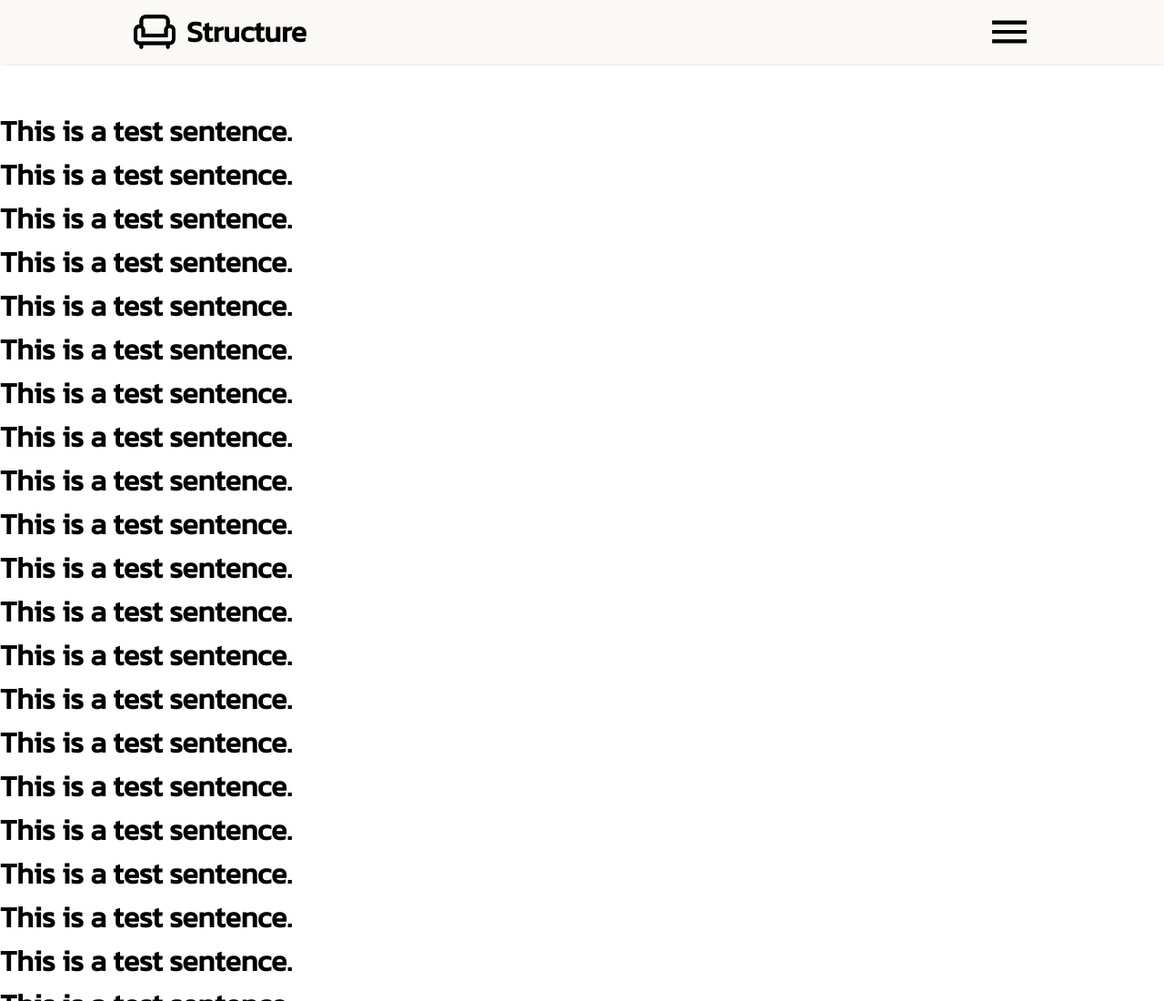
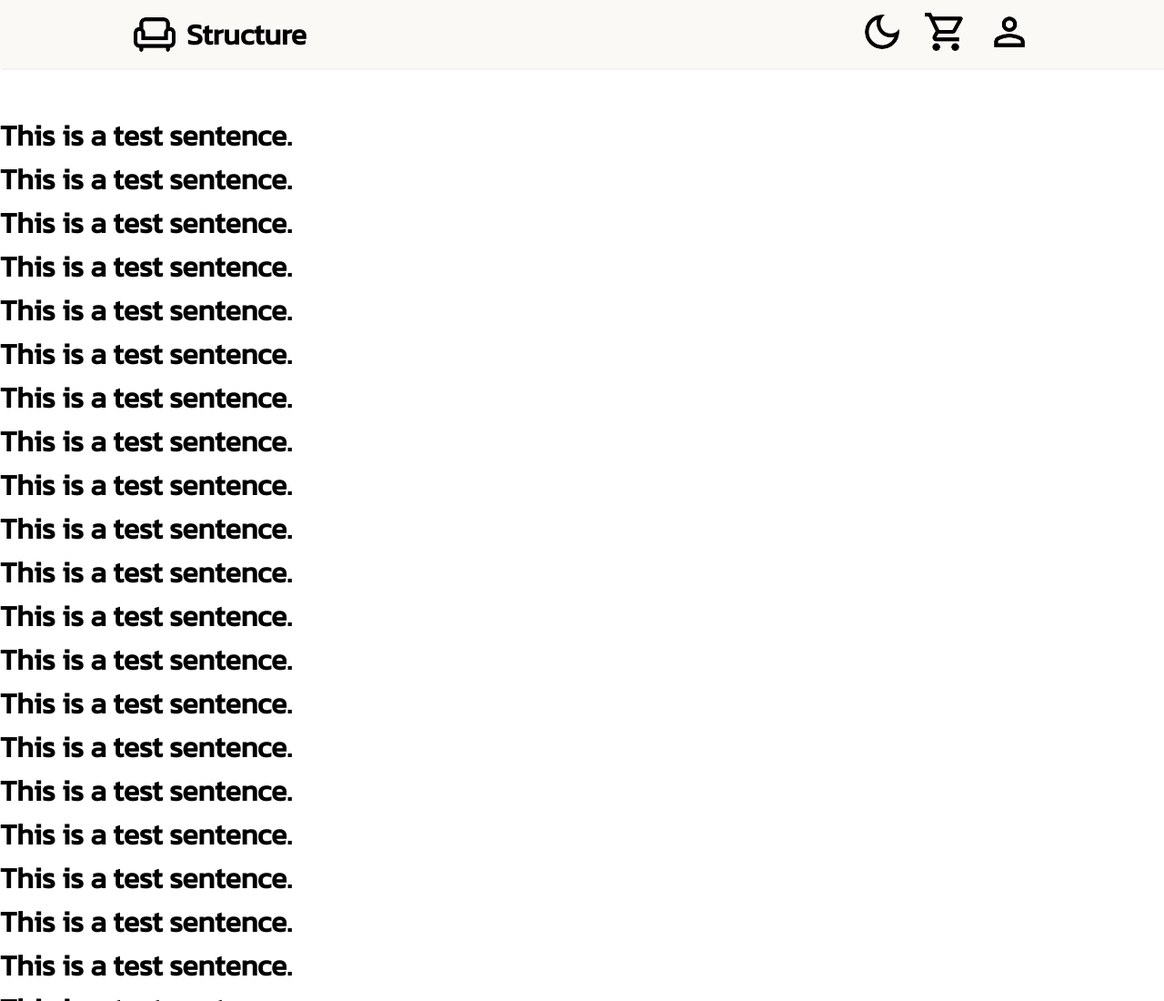
Before and after one commit to MIKNSJ/structure, a plain HTML site: page index.html in a window 1280 px wide. Shown: the top 1100 px of the page at 91% size. Drawn offline with Linux system fonts and the light colour scheme.

Commit message:
updated header: adaptive design

```diff
--- a/index.html
+++ b/index.html
@@ -27,9 +27,21 @@
 
                     <div id = "nav_bar" class = "nav__bar">
                         <div id = "nav_bar_options" class = "nav__bar_options">
-                            <img src = "assets/moon.png" alt = "moon" id = "moon" class = "nav_icon">
-                            <img src = "assets/shopping_cart.png" alt = "shopping_cart" id = "shopping_cart" class = "nav_icon">
-                            <img src = "assets/person.png" alt = "person" id = "person" class = "nav_icon">
+                            <button id = "moon_button" class = "nav__options_button">
+                                <a href = "#" id = "moon_link">
+                                    <img src = "assets/moon.png" alt = "moon" id = "moon" class = "nav__icon">
+                                </a>
+                            </button>
+                            <button id = "card_button" class = "nav__options_button">
+                                <a href = "#" id = "card_link">
+                                    <img src = "assets/shopping_cart.png" alt = "shopping_cart" id = "shopping_cart" class = "nav__icon">
+                                </a>
+                            </button>
+                            <button id = "account_button" class = "nav__options_button">
+                                <a href = "#" id = "account_link">
+                                    <img src = "assets/person.png" alt = "person" id = "person" class = "nav__icon">
+                                </a>
+                            </button>
                         </div>
 
                         <button onclick = "clickNavBar()" id = "nav_button" class = "nav__button">
--- a/script.js
+++ b/script.js
@@ -1,3 +1,6 @@
+var scrollPosY = 0;
+var cooldown = 10;
+
 function clickNavBar() {
     document.getElementById("nav_bar_options").classList.toggle("show_nav_bar_options");
     document.getElementById("nav_button_icon").classList.toggle("change_nav_button_icon");
@@ -17,3 +20,38 @@ window.onclick = function(event) {
         }
     }
 }
+
+window.onscroll = function() {
+    var header = document.getElementsByTagName("header")[0];
+    var nav_bar_options = document.getElementById("nav_bar_options");
+
+    if (Math.abs(window.scrollY - scrollPosY > cooldown)) {
+        if (scrollPosY > window.scrollY) {
+            if (header.classList.contains("hide_header")) {
+                header.classList.remove("hide_header");
+            }
+
+            if (nav_bar_options.classList.contains("hide_nav_bar_options")) {
+                nav_bar_options.classList.remove("hide_nav_bar_options");
+            }
+            /* console.log("scroll-up"); */
+        } else {
+            header.classList.toggle("hide_header");
+            nav_bar_options.classList.toggle("hide_nav_bar_options");
+            /* console.log("scroll-down"); */
+        }
+    }
+
+    scrollPosY = window.scrollY;
+
+    if (scrollPosY == 0) {
+        if (header.classList.contains("hide_header")) {
+            header.classList.remove("hide_header");
+        }
+
+        if (nav_bar_options.classList.contains("hide_nav_bar_options")) {
+            nav_bar_options.classList.remove("hide_nav_bar_options");
+        }
+        /* console.log("Back at the top of the page."); */
+    }
+}
--- a/styles.css
+++ b/styles.css
@@ -29,6 +29,9 @@ header {
     top: 0;
     box-shadow: 1px 1px 3px 0px rgba(0,0,0,0.10);
     z-index: 1;
+    opacity: 1;
+    transform: translateY(0px);
+    transition: opacity 0.2s ease-in-out, transform 0.2s ease-in-out;
 }
 
 #header {
@@ -48,8 +51,11 @@ header {
     height: 50px;
 }
 
-.nav_bar {
+.nav__bar {
     position: relative;
+    display: flex;
+    flex-direction: column;
+    align-items: center;
 }
 
 .nav__bar_options {
@@ -60,17 +66,25 @@ header {
     pointer-events: none;
     background-color: #FAF9F6;
     box-shadow: 1px 1px 3px 0px rgba(0,0,0,0.10);
-    transform: translateX(30px);
+    transform: translateX(10px);
     transition: opacity 0.2s ease-in-out, transform 0.2s ease-in-out;
 
     display: flex;
     gap: 10px;
+    padding: 5px;
     flex-direction: column;
     justify-content: space-between;
     align-items: center;
 }
 
-.nav_icon {
+.nav__options_button {
+    display: flex;
+    background-color: inherit;
+    border: none;
+    cursor: pointer;
+}
+
+.nav__icon {
     width: 50px;
     height: 50px;
 }
@@ -96,3 +110,42 @@ header {
 .change_nav_button_icon {
     content: url("assets/close.png");
 }
+
+.hide_header {
+    opacity: 0;
+    transform: translateY(-10px);
+}
+
+@media screen and (min-width: 750px) {
+    .nav__bar {
+        position: static;
+        display: flex;
+        flex-direction: row;
+        align-items: stretch;
+    }
+
+    .nav__bar_options {
+        position: static;
+        opacity: 1;
+        pointer-events: auto;
+        background-color: none;
+        box-shadow: none;
+        transform: none;
+        transition: none;
+
+        display: flex;
+        gap: 20px;
+        padding: 0;
+        flex-direction: row;
+        justify-content: space-between;
+        align-items: center;
+    }
+
+    #nav_button {
+        display: none;
+    }
+
+    .hide_nav_bar_options {
+        pointer-events: none;
+    }
+}
```
